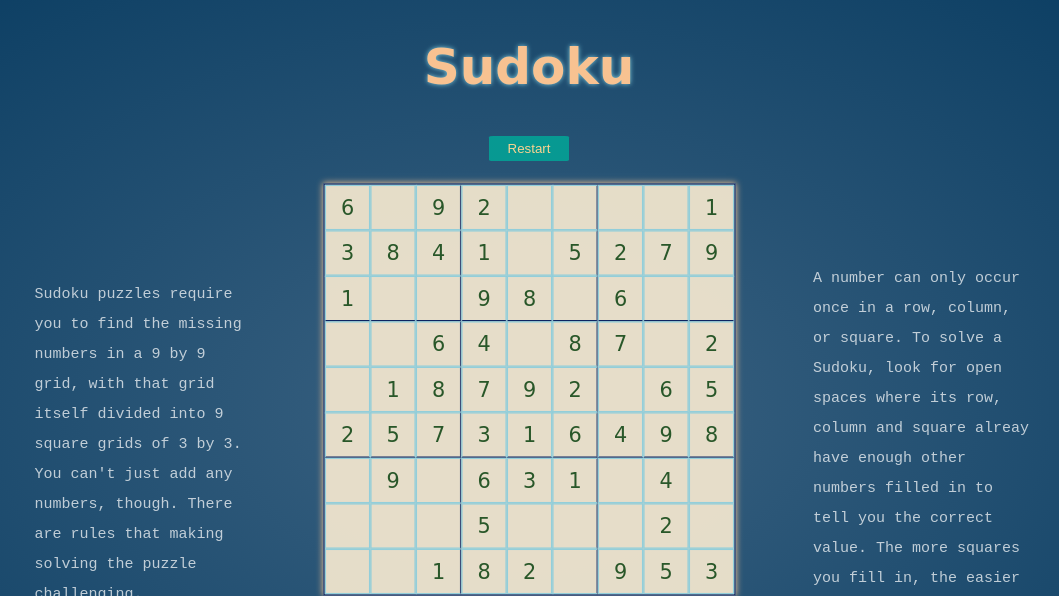
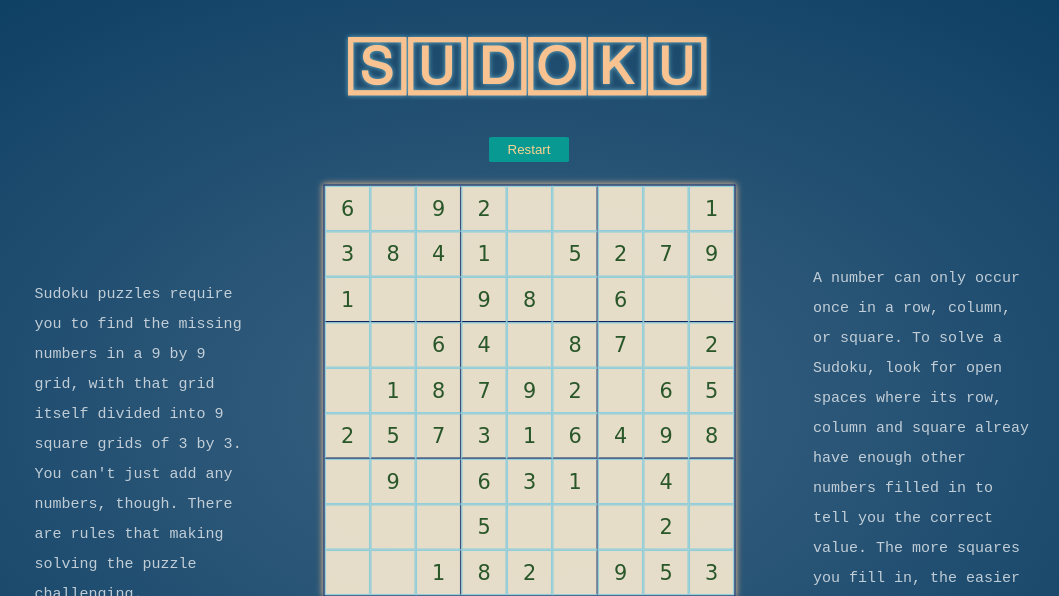
Before and after one commit to AvilaAi/avilaai.github.io-sudoku, a PHP site: page / in a window 1280 px wide. Shown: the top 596 px of the page, without its empty margins (119-1178 px from the left). Run offline with PHP 8.4, Linux system fonts and the light colour scheme.

Commit message:
change title

```diff
--- a/index.html
+++ b/index.html
@@ -9,7 +9,7 @@
 		<title>Sudoku</title>
 	</head>
 	<body>
-		<h1 id="title">Sudoku</h1>
+		<h1 id="title">🅂🅄🄳🄾🄺🅄</h1>
 		<button id="restart" type="button">Restart</button>
 
 		<div class="container">
--- a/style.css
+++ b/style.css
@@ -24,8 +24,9 @@ h1 {
 	margin: 40px;
 	margin-top: 30px;
 	color: #f8c291;
-	text-shadow: 0 0 5px #82ccdd;
+	text-shadow: 0 0 5px #82ccddcb;
 	font-size: 50px;
+	letter-spacing: 0.1em;
 }
 button {
 	margin-bottom: 20px;
```
